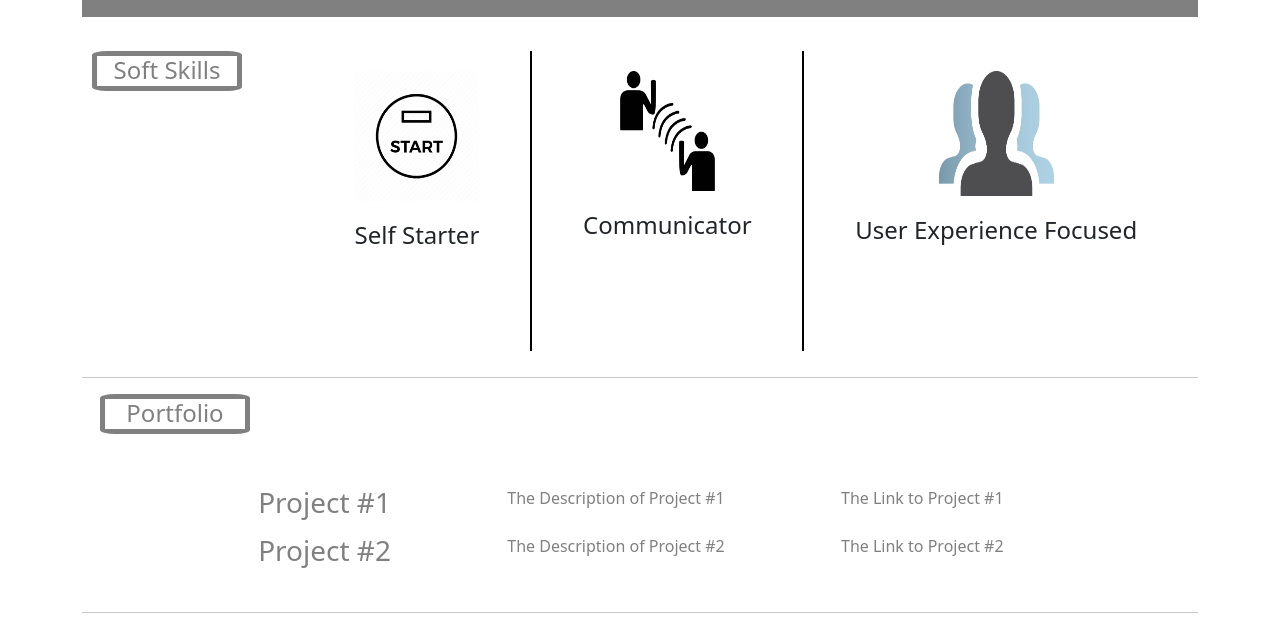
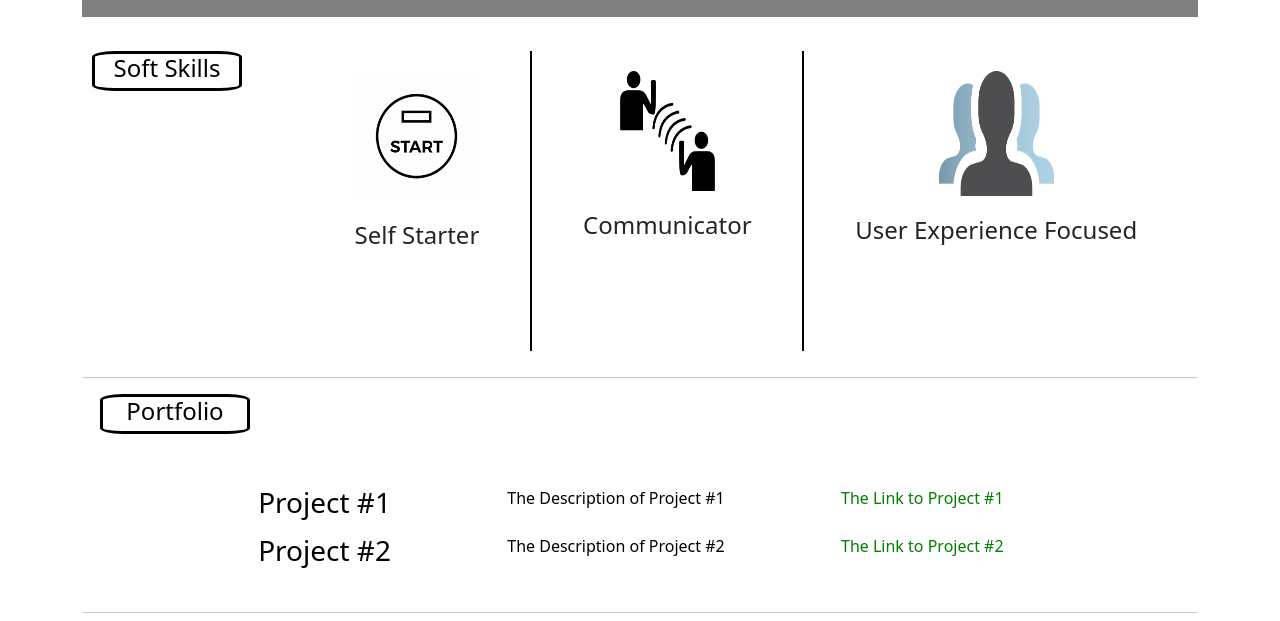
Before and after one commit to courthub74/portfolio4, a React (Create React App) app: page / in a window 1280 px wide. Shown: the part 331-952 px from the top of the page. Built offline with nearby package versions, Linux system fonts and the light colour scheme.

Commit message:
roughdraft

```diff
--- a/src/App.css
+++ b/src/App.css
@@ -5,8 +5,8 @@
 h1 {
   color: grey;
   text-align: center;
-  border: 5px solid grey;
-  border-radius: 10%;
+  border: 3px solid black;
+  border-radius: 15%;
 }
 
 #headname {
@@ -80,6 +80,7 @@ h1 {
 }
 
 #softskillstitle {
+  color: black;
   font-size: x-large;
   height: 40px;
   width: 150px;
@@ -90,6 +91,7 @@ h1 {
 }
 
 #portfoliotitle {
+  color: black;
   font-size: x-large;
   height: 40px;
   width: 150px;
@@ -100,12 +102,16 @@ h1 {
   grid-template-columns: auto auto auto auto;
   padding: 20px 20px 20px 100px;
   text-align: center;
-  color: grey;
+  color: black;
 }
 
 .jobs a {
   text-decoration: none;
-  color: grey;
+  color: green;
+}
+
+.jobs a:hover {
+  color: black;
 }
 
 h4 {
@@ -119,6 +125,7 @@ h4 {
 }
 
 #testimonialstitle {
+  color: black;
   font-size: x-large;
   height: 40px;
 
```
